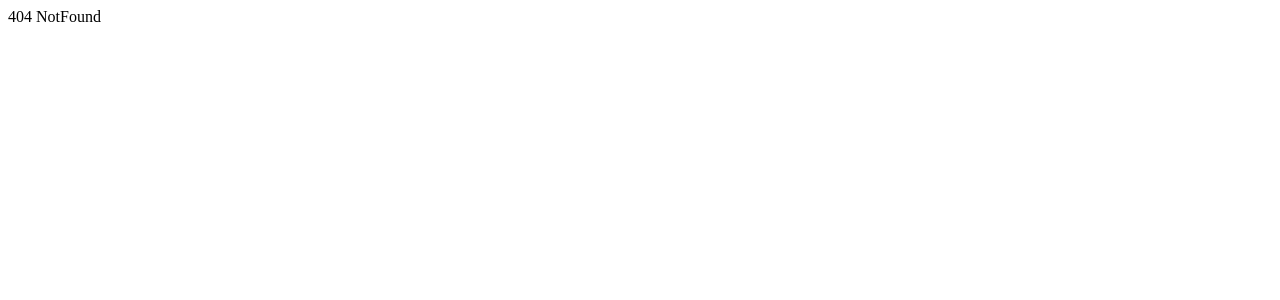
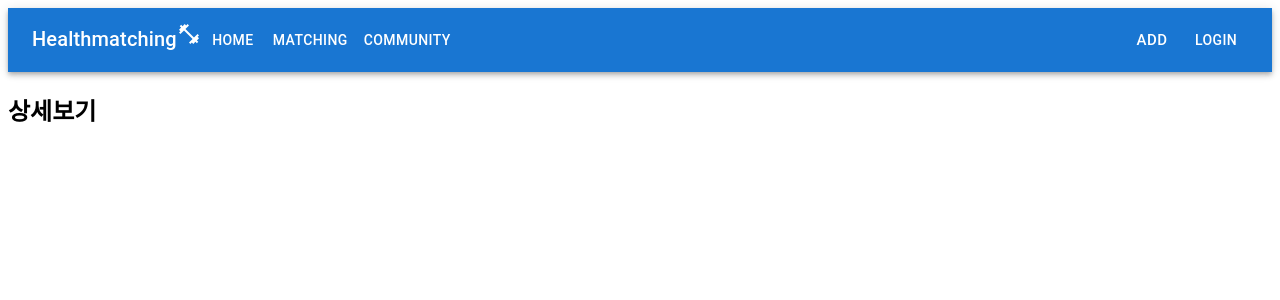
Before and after one commit to seo-jiwon/React-Web-Health-Match, a React (Create React App) app: page /matchinglist in a window 1280 px wide. Before the commit this address had no page. Shown: the top 300 px of the page. Built offline with nearby package versions, Linux system fonts and the light colour scheme.

Commit message:
일반인 강사 조건 비교 페이지 추가, 내용 X

```diff
--- a/src/pages/Matching.js
+++ b/src/pages/Matching.js
@@ -121,7 +121,7 @@ export default function Matching() {
           console.log(response);
           if(response.data.success){
             alert("매칭 설정을 성공하였습니다.");
-            navigate('/');
+            navigate('/matchinglist');
           }
         }).catch(function(error){
           alert("매칭 설정 실패!" + error);
@@ -131,6 +131,10 @@ export default function Matching() {
     }
 
     const [value, onChange] = useState('10:00');
+
+    // const goMatchingList  = () => {
+    //     document.location.href('../matchinglist')
+    // }
 
     return (
         <div>
@@ -264,7 +268,7 @@ export default function Matching() {
                 </FormControlLabel>
             </RadioGroup>
             <Box className="Box">
-                <Button variant="outlined" color="primary" size="small" onClick={getData} type="submit">완료</Button>
+                <Button variant="outlined" color="primary" size="small" type="submit" onClick={getData}>완료</Button>
             </Box>
             </div>
             </main>
--- /dev/null
+++ b/src/pages/MatchingList.js
@@ -0,0 +1,12 @@
+import * as React from 'react';
+import Navbar from './Navbar';
+
+export default function MatchingList() {
+
+    return(
+        <div>
+            <Navbar />
+            <h2>상세보기</h2>
+        </div>
+    );
+}
--- a/src/pages/Navbar.js
+++ b/src/pages/Navbar.js
@@ -24,7 +24,7 @@ export default function Navbar() {
           <Typography variant="h6" component="div" sx={{ flexGrow: 1 }}>
             Healthmatching<FitnessCenterIcon />
             <Button color="inherit" href="/">Home</Button>
-            <Button color="inherit" href="/matching">Mathing</Button>
+            <Button color="inherit" href="/matching">Matching</Button>
             <Button color="inherit" href="/community">Community</Button>
           </Typography>
           <div>
--- a/src/routes.js
+++ b/src/routes.js
@@ -5,6 +5,7 @@ import NotFound from "./pages/NotFound";
 import Community from "./pages/Community";
 import Detail from "./pages/Detail";
 import Matching from "./pages/Matching";
+import MatchingList from "./pages/MatchingList";
 import TimeTable from "./pages/TimeTable";
 import Curriculum from "./pages/Curriculum";
 
@@ -16,6 +17,7 @@ export default function Router(){
         { path : 'community', element:<Community/>},
         { path : 'detail/*', element:<Detail/>},
         { path : 'matching', element:<Matching/>},
+        { path : 'matchinglist', element:<MatchingList/>},
         { path : 'timetable', element:<TimeTable/>},
         { path : 'curriculum', element:<Curriculum/>},
     ]);
```
Also changed, not shown: 1 other file (tests, documents, lock files or other folders).
